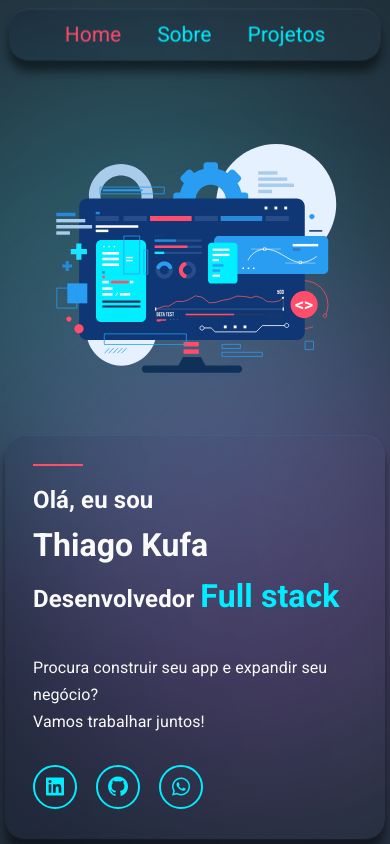
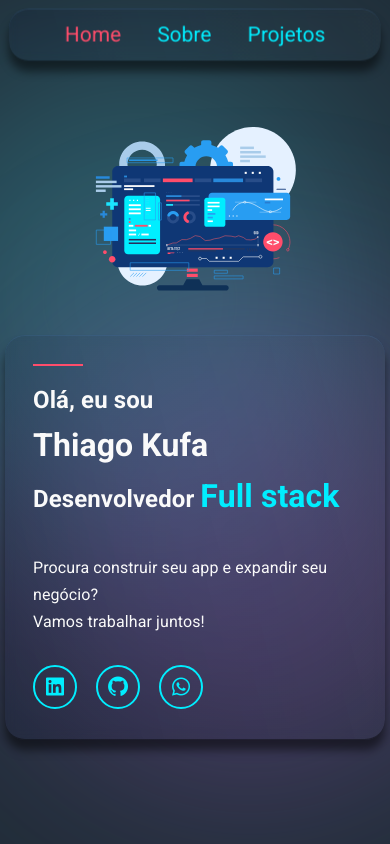
Before and after one commit to ThiagoKufa/thiago-kufa, a SvelteKit app: page / in a window 390 px wide. Shown: the top 844 px of the page. Built offline with nearby package versions, Linux system fonts and the light colour scheme.

Commit message:
fix: div positions

```diff
--- a/src/components/icons/HeroImage.svelte
+++ b/src/components/icons/HeroImage.svelte
@@ -407,7 +407,7 @@
 	}
 	@media only screen and (max-width: 956px) {
 		svg {
-			height: 350px;
+			height: 250px;
 		}
 	}
 </style>
--- a/src/routes/+layout.svelte
+++ b/src/routes/+layout.svelte
@@ -38,10 +38,13 @@
 	}
 
 	main {
+		position: relative;
+
+		display: flex;
 		flex: 1;
-		display: flex;
-		position: relative;
 		flex-direction: column;
+		justify-content: center;
+
 		padding-top: 80px;
 		width: 100%;
 		min-height: 100vh;
--- a/src/routes/+page.svelte
+++ b/src/routes/+page.svelte
@@ -39,6 +39,7 @@
 <style>
 	.hero {
 		display: flex;
+
 		padding: 0 var(--spacing-10);
 		gap: var(--spacing-10);
 	}
```
